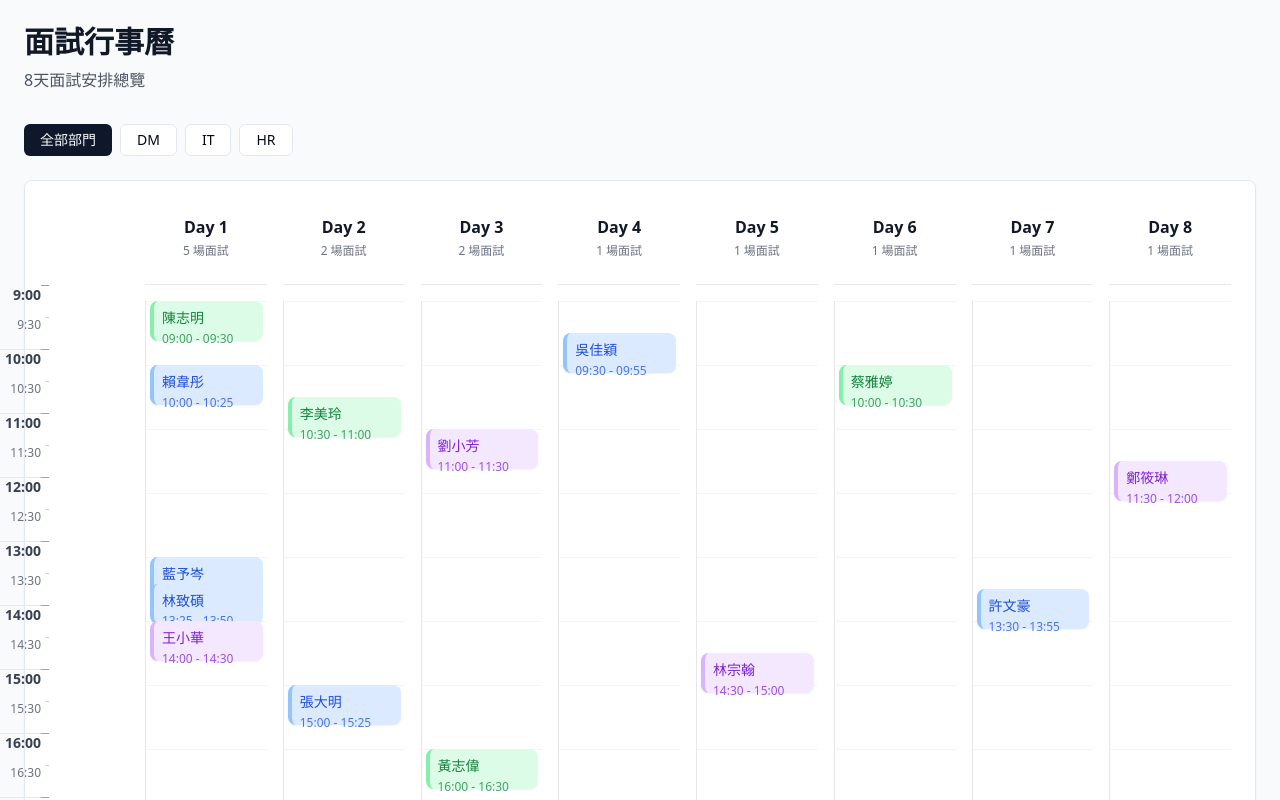
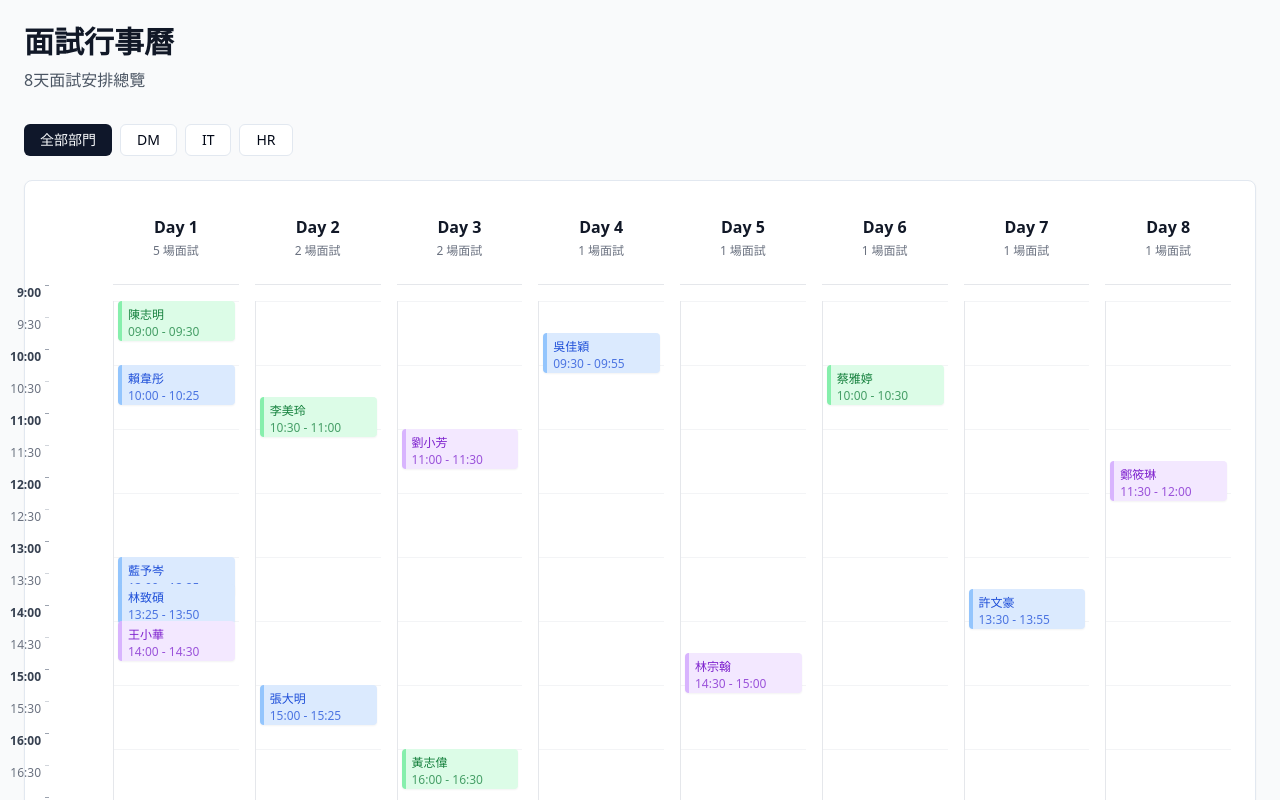
Before and after one commit to ryukyucoding/interview-calendar-compass, a React (Vite) app: page / in a window 1280 px wide. Shown: the top 800 px of the page. Built offline with nearby package versions, Linux system fonts and the light colour scheme.

Commit message:
Fix calendar layout issues
Adjust spacing and alignment of time axis and interview cards to fit content within the boxes.

```diff
--- a/src/components/InterviewCalendar.tsx
+++ b/src/components/InterviewCalendar.tsx
@@ -61,7 +61,7 @@ const InterviewCalendar: React.FC<InterviewCalendarProps> = ({ interviews, depar
       <Card className="p-6">
         <div className="flex">
           {/* 時間軸區域 */}
-          <div className="flex-shrink-0 w-20 mr-4">
+          <div className="flex-shrink-0 w-16">
             <div className="h-20"></div> {/* 為標題留出空間 */}
             <TimeAxis />
           </div>
--- a/src/components/InterviewCard.tsx
+++ b/src/components/InterviewCard.tsx
@@ -11,12 +11,12 @@ interface InterviewCardProps {
 const InterviewCard: React.FC<InterviewCardProps> = ({ interview, departmentColor, style }) => {
   return (
     <div
-      className={`absolute rounded-lg border-l-4 p-2 shadow-sm hover:shadow-md transition-shadow cursor-pointer
+      className={`absolute rounded border-l-4 p-1.5 shadow-sm hover:shadow-md transition-shadow cursor-pointer overflow-hidden
         ${departmentColor.bgColor} ${departmentColor.borderColor} ${departmentColor.color}`}
       style={style}
     >
-      <div className="font-medium text-sm leading-tight">{interview.Name}</div>
-      <div className="text-xs opacity-75 mt-1">
+      <div className="font-medium text-xs leading-tight truncate">{interview.Name}</div>
+      <div className="text-xs opacity-75 mt-0.5 truncate">
         {interview.Start_Time} - {interview.End_Time}
       </div>
     </div>
--- a/src/components/TimeAxis.tsx
+++ b/src/components/TimeAxis.tsx
@@ -9,32 +9,27 @@ const TimeAxis: React.FC = () => {
       {hours.map((hour, index) => (
         <div key={hour} className="relative h-16">
           {/* 主要小時標籤 */}
-          <div className="absolute -left-16 top-0 text-sm text-gray-700 font-semibold w-14 text-right">
+          <div className="absolute -left-14 top-0 text-xs text-gray-700 font-semibold w-12 text-right">
             {hour}:00
           </div>
 
           {/* 半小時標籤 */}
-          <div className="absolute -left-16 top-8 text-xs text-gray-500 w-14 text-right">
+          <div className="absolute -left-14 top-8 text-xs text-gray-500 w-12 text-right">
             {hour}:30
           </div>
 
           {/* 時間分隔線 */}
-          <div className="absolute -left-2 top-0 w-2 h-px bg-gray-400"></div>
+          <div className="absolute -left-1 top-0 w-1 h-px bg-gray-400"></div>
           <div className="absolute -left-1 top-8 w-1 h-px bg-gray-300"></div>
-
-          {/* 底部分隔線（除了最後一個） */}
-          {index < hours.length - 1 && (
-            <div className="absolute -left-16 top-16 w-16 h-px bg-gray-200"></div>
-          )}
         </div>
       ))}
 
       {/* 最後一個時間點 (18:00) */}
       <div className="relative h-0">
-        <div className="absolute -left-16 top-0 text-sm text-gray-700 font-semibold w-14 text-right">
+        <div className="absolute -left-14 top-0 text-xs text-gray-700 font-semibold w-12 text-right">
           18:00
         </div>
-        <div className="absolute -left-2 top-0 w-2 h-px bg-gray-400"></div>
+        <div className="absolute -left-1 top-0 w-1 h-px bg-gray-400"></div>
       </div>
     </div>
   );
```
